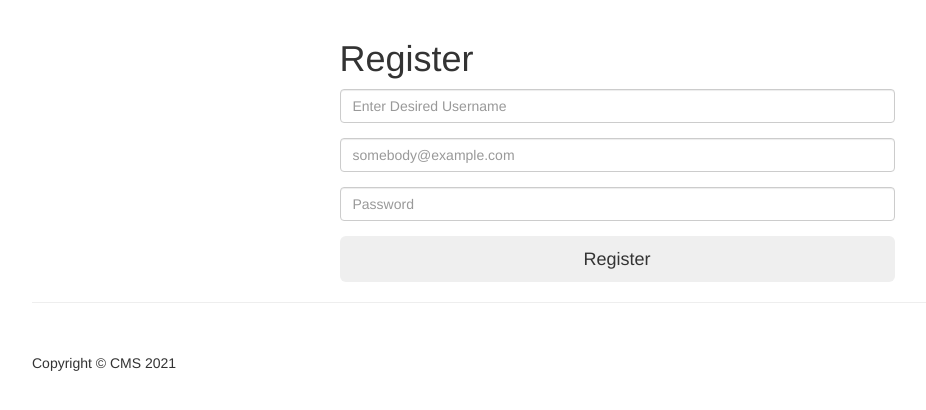
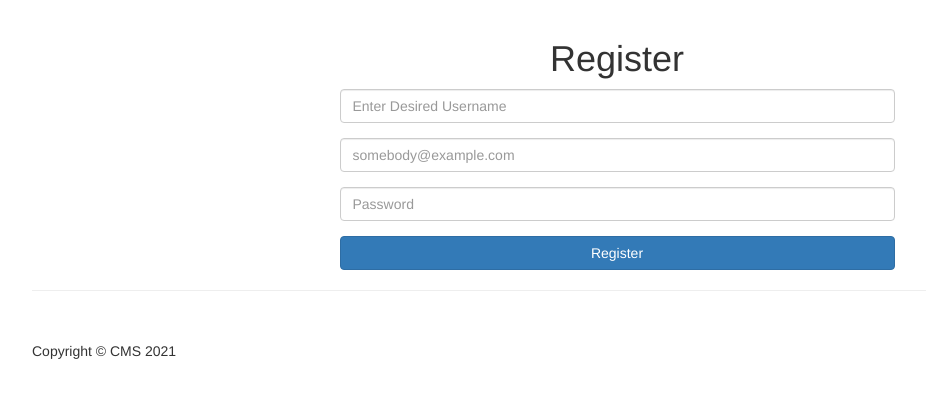
Before and after one commit to tiagoskaterock/PhpCms, a PHP site: page /registration.php in a window 1280 px wide. Shown: the part 51-461 px from the top of the page, without its empty margins (38-964 px from the left). Run offline with PHP 8.4, Linux system fonts and the light colour scheme; data comes from the database, SQL or seed files in the repository.

Commit message:
Registration style updated

```diff
--- a/cms/registration.php
+++ b/cms/registration.php
@@ -35,7 +35,15 @@
         }
         else {
             ?>
-            <h3 class="bg-success text-center">Registro criado com sucesso</h3>
+            <div style="text-align: center;">
+                <h3 class="bg-success text-center" style="width: 500px; margin: 0 auto; padding: 5px; margin-bottom: 20px; border-radius: 5px;">Registro criado com sucesso</h3>
+            </div>
+
+            <div style="text-align: center;">
+                <button style="text-align: center;" type="button" class="btn btn-success" style="margin: 0 auto">
+                    <a href="index.php" style="text-decoration: none; color: white;">Entrar no CMS</a>
+                </button>
+            </div>
             <?php
         }
 
@@ -64,7 +72,7 @@
         <div class="row">
             <div class="col-xs-6 col-xs-offset-3">
                 <div class="form-wrap">
-                <h1>Register</h1>
+                <h1 class="text-center">Register</h1>
                     <form role="form" action="registration.php" method="post" id="login-form" autocomplete="off">
                         <div class="form-group">
                             <label for="username" class="sr-only">username</label>
@@ -79,7 +87,7 @@
                             <input type="password" name="password" id="key" class="form-control" placeholder="Password" required>
                         </div>
 
-                        <input type="submit" name="submit" id="btn-login" class="btn btn-custom btn-lg btn-block" value="Register">
+                        <input type="submit" name="submit" id="btn-login" class="btn btn-primary btn-md btn-block" value="Register">
                     </form>
 
                 </div>
```
